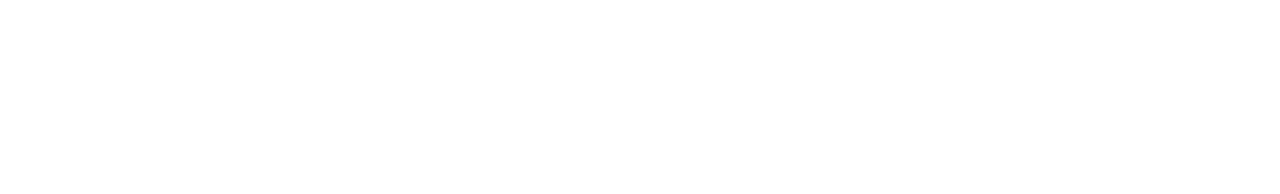
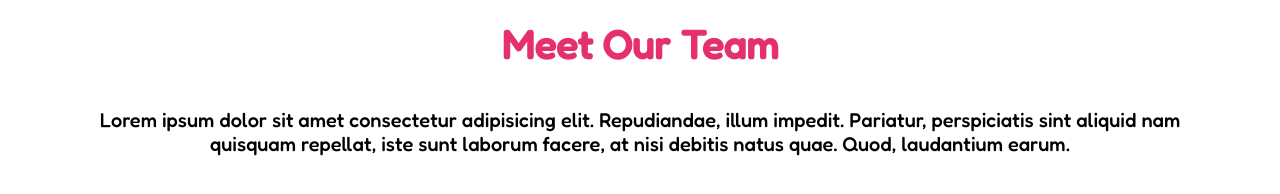
Before and after one commit to matteobonelli/html-css-float-cards, a plain HTML site: page index.html in a window 1280 px wide. Drawn offline with Linux system fonts and the light colour scheme.

Commit message:
header completed

```diff
--- a/css/style.css
+++ b/css/style.css
@@ -1,5 +1,27 @@
+/* general */
 *{
     margin: 0;
     padding: 0;
     box-sizing: border-box;
 }
+
+:root{
+    --color-purple: #e5306f;
+}
+
+body{
+    font-size: 20px;
+    font-family: 'Fredoka', sans-serif;
+}
+.wrapper{
+    max-width: 1200px;
+    margin: 0 auto;
+    padding: 20px;
+}
+h1, p{
+    text-align: center;
+}
+h1{
+    color: var(--color-purple);
+    margin-bottom: 40px;
+}
--- a/index.html
+++ b/index.html
@@ -3,9 +3,23 @@
 <head>
     <meta charset="UTF-8">
     <meta name="viewport" content="width=device-width, initial-scale=1.0">
-    <title>Document</title>
+    <link rel="preconnect" href="https://fonts.googleapis.com">
+<link rel="preconnect" href="https://fonts.gstatic.com" crossorigin>
+<link href="https://fonts.googleapis.com/css2?family=Fredoka:wght@500&display=swap" rel="stylesheet">
+    <link rel="stylesheet" href="css/style.css">
+    <title>Floating Cards</title>
 </head>
 <body>
+    <div class="wrapper">
+        <header>
+            <h1>Meet Our Team</h1>
+            <p>Lorem ipsum dolor sit amet consectetur adipisicing elit. Repudiandae, illum impedit. Pariatur, perspiciatis sint aliquid nam quisquam repellat, iste sunt laborum facere, at nisi debitis natus quae. Quod, laudantium earum.</p>
+        </header>
+
+        <main>
+
+        </main>
+    </div>
 
 </body>
 </html>
```
